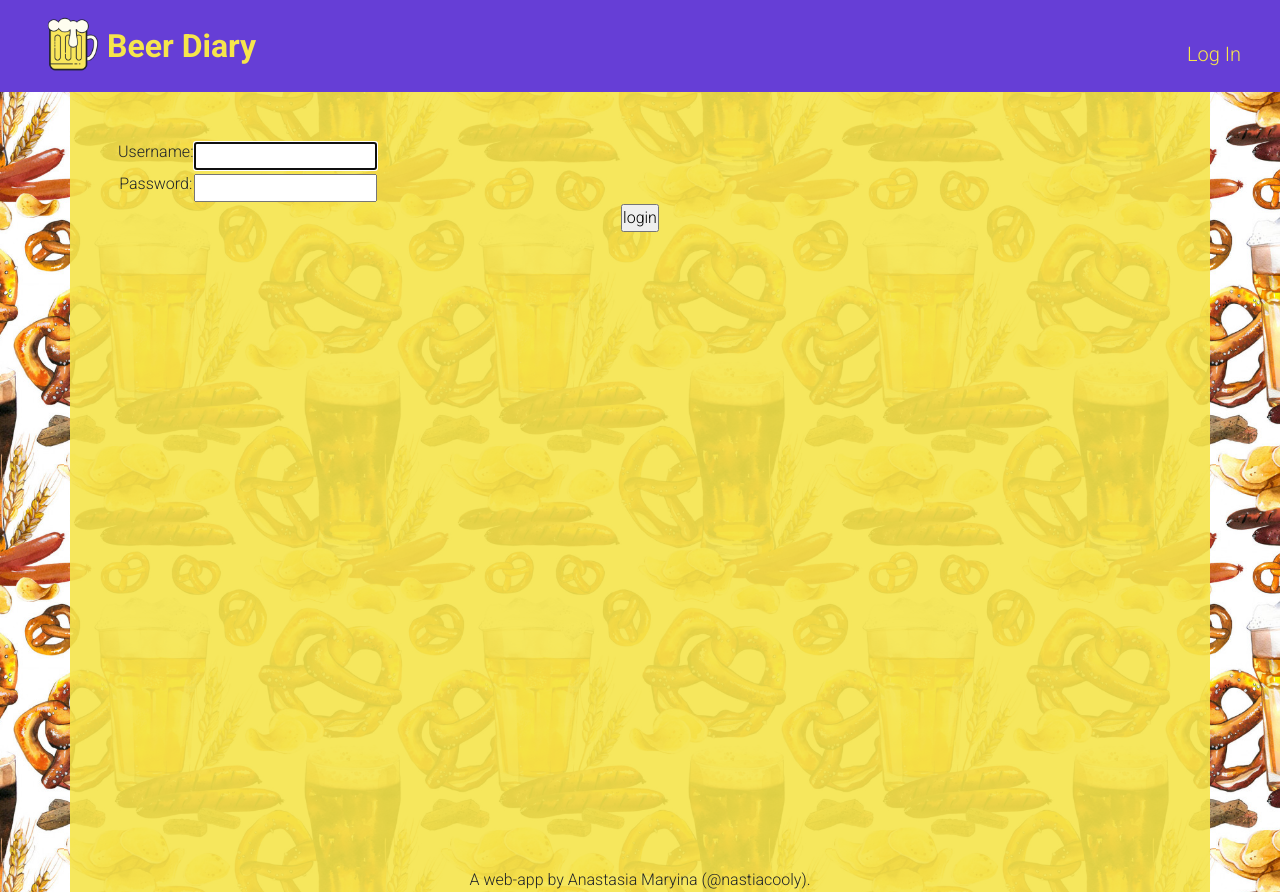
After one commit to nastiacooly/beer-diary, a Django app: page /accounts/login/ in a window 1280 px wide. The commit adds this page. Run offline with Django 3.2, Linux system fonts and the light colour scheme.

Commit message:
added registration and authentication functions to the app

```diff
--- a/diary/static/css/styles.css
+++ b/diary/static/css/styles.css
@@ -62,7 +62,13 @@ body {
 }
 
 .no-content {
-    font-size: 2rem;
+    font-size: 1.7rem;
+    font-weight: 700;
+    color: #663ED6;
+}
+
+.welcome {
+    font-size: 3rem;
     font-weight: 700;
     color: #663ED6;
 }
--- a/diary/templates/base_generic.html
+++ b/diary/templates/base_generic.html
@@ -38,6 +38,7 @@
                 </button>
                 {% block navbar-links %}
                     <div class="collapse navbar-collapse" id="navbar">
+                        {% if user.is_authenticated %}
                             <ul class="navbar-nav mr-auto">
                                 <li class="nav-item"><a class="nav-link active" aria-current="page" href="{% url 'index' %}">Home</a></li>
                                 <li class="nav-item"><a class="nav-link" href="">Add Review</a></li>
@@ -46,8 +47,14 @@
                                 <li class="nav-item"><a class="nav-link" href="">Filter</a></li>
                             </ul>
                             <ul class="navbar-nav ml-auto mt-2">
-                            <li class="nav-item"><a class="nav-link" href="">Log Out</a></li>
+                                <li class="nav-item"><a class="nav-link" href="">{{ user.get_username }}</a></li>
+                                <li class="nav-item"><a class="nav-link" href="{% url 'logout'%}">Log Out</a></li>
                             </ul>
+                        {% else %}
+                            <ul class="navbar-nav ml-auto mt-2">
+                                <li class="nav-item"><a class="nav-link" href="{% url 'login'%}?next={{request.path}}">Log In</a></li>
+                            </ul>
+                        {% endif %}
                     </div>
                 {% endblock %}
             </div>
@@ -55,6 +62,24 @@
 
         <main class="container p-5">
             {% block main %}{% endblock %}
+
+            {% block pagination %}
+                {% if is_paginated %}
+                    <div class="pagination">
+                        <span class="page-links">
+                            {% if page_obj.has_previous %}
+                                <a href="{{ request.path }}?page={{ page_obj.previous_page_number }}">previous</a>
+                            {% endif %}
+                            <span class="page-current">
+                                Page {{ page_obj.number }} of {{ page_obj.paginator.num_pages }}.
+                            </span>
+                            {% if page_obj.has_next %}
+                                <a href="{{ request.path }}?page={{ page_obj.next_page_number }}">next</a>
+                            {% endif %}
+                        </span>
+                    </div>
+                {% endif %}
+            {% endblock %}
         </main>
 
         <footer class="footer">
--- a/myapp/urls.py
+++ b/myapp/urls.py
@@ -33,3 +33,8 @@ urlpatterns += [
 ]
 
 urlpatterns += static(settings.STATIC_URL, document_root=settings.STATIC_ROOT)
+
+#Add Django site authentication urls (for login, logout, password management)
+urlpatterns += [
+    path('accounts/', include('django.contrib.auth.urls')),
+]
--- /dev/null
+++ b/templates/registration/login.html
@@ -0,0 +1,37 @@
+{% extends "base_generic.html" %}
+
+{% block main %}
+
+    {% if form.errors %}
+        <p>Your username and password didn't match. Please try again.</p>
+    {% endif %}
+
+    {% if next %}
+    {% if user.is_authenticated %}
+        <p>Your account doesn't have access to this page. To proceed,
+        please login with an account that has access.</p>
+    {% else %}
+        <p>Please login to see this page.</p>
+    {% endif %}
+    {% endif %}
+
+    <form method="post" action="{% url 'login' %}">
+        {% csrf_token %}
+        <table>
+
+            <tr>
+                <td>{{ form.username.label_tag }}</td>
+                <td>{{ form.username }}</td>
+            </tr>
+
+            <tr>
+                <td>{{ form.password.label_tag }}</td>
+                <td>{{ form.password }}</td>
+            </tr>
+        </table>
+
+        <input type="submit" value="login" />
+        <input type="hidden" name="next" value="{{ next }}" />
+    </form>
+
+{% endblock %}
```
Also changed, not shown: diary/templates/diary/beerreview_detail.html (+9 -2 lines), diary/templates/diary/beerreview_list.html (+10 -3 lines), diary/templates/index.html (+18 -15 lines), diary/views.py (+7 -2 lines), myapp/settings.py (+8 -1 lines), templates/registration/logged_out.html (added, +7 -0 lines), db.sqlite3. Lines whose indentation alone changed are shown as unchanged.
